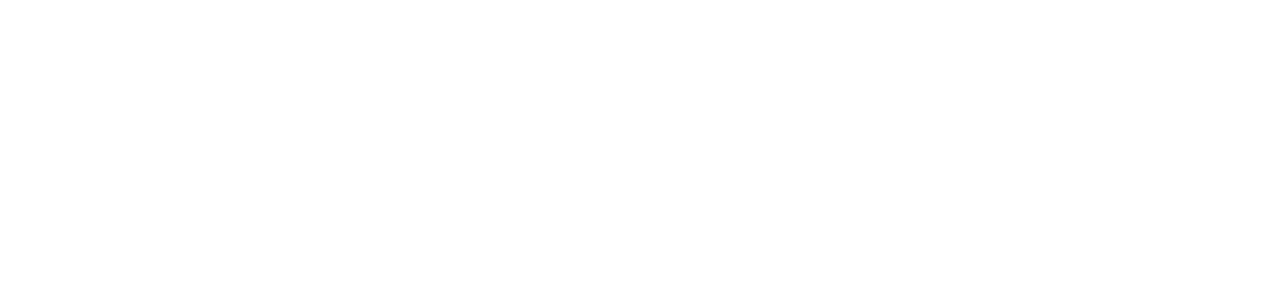
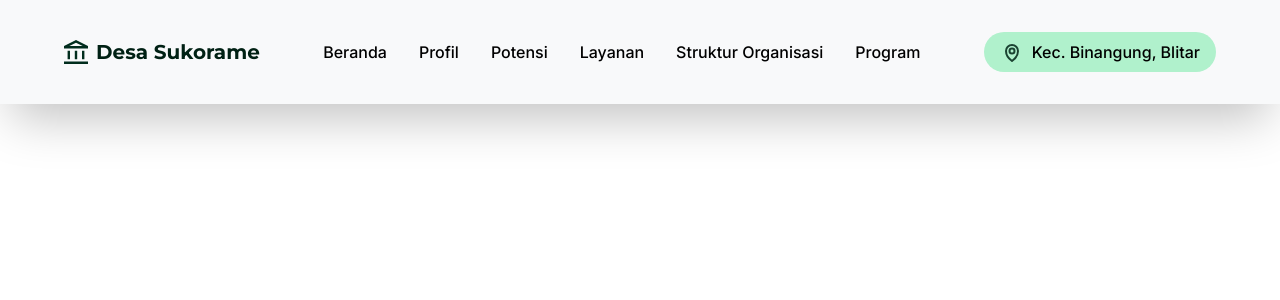
Before and after one commit to fahrypratama17/website-desa-sukorame, a React (Vite) app: page / in a window 1280 px wide. Shown: the top 300 px of the page. Built offline with nearby package versions, Linux system fonts and the light colour scheme.

Commit message:
feat: implement main layout and home container with navigation

```diff
--- a/index.html
+++ b/index.html
@@ -4,7 +4,7 @@
     <meta charset="UTF-8" />
     <link rel="icon" type="image/svg+xml" href="/favicon.svg" />
     <meta name="viewport" content="width=device-width, initial-scale=1.0" />
-    <title>website-desa-sukorame</title>
+    <title>Website Desa Sukorame</title>
   </head>
   <body>
     <div id="root"></div>
--- a/src/App.tsx
+++ b/src/App.tsx
@@ -1,5 +1,12 @@
+import MainLayout from "./layout/MainLayout.tsx";
+import HomeContainer from "./feature/home/container/HomeContainer.tsx";
+
 const App = () => {
-  return <div></div>;
+  return (
+    <MainLayout>
+      <HomeContainer />
+    </MainLayout>
+  );
 };
 
 export default App;
--- /dev/null
+++ b/src/feature/home/container/HomeContainer.tsx
@@ -0,0 +1,9 @@
+const HomeContainer = () => {
+  return (
+    <div>
+
+    </div>
+  );
+};
+
+export default HomeContainer;
--- a/src/index.css
+++ b/src/index.css
@@ -39,7 +39,27 @@
     --color-white-150: #F3F4F5;
 }
 
+@utility font-montserrat-600 {
+    font-family: "Montserrat", sans-serif;
+    font-weight: 600;
+}
+
 @utility font-montserrat-700 {
     font-family: "Montserrat", sans-serif;
     font-weight: 700;
 }
+
+@utility font-inter-400 {
+    font-family: "Inter", sans-serif;
+    font-weight: 400;
+}
+
+@utility font-inter-500 {
+    font-family: "Inter", sans-serif;
+    font-weight: 500;
+}
+
+@utility font-inter-600 {
+    font-family: "Inter", sans-serif;
+    font-weight: 600;
+}
--- /dev/null
+++ b/src/layout/MainLayout.tsx
@@ -0,0 +1,18 @@
+import Navbar from "../shared/components/Navbar.tsx";
+
+interface MainLayoutProps {
+  children: React.ReactNode;
+}
+
+const MainLayout = ({ children }: MainLayoutProps) => {
+  return (
+    <div className="bg-white-50 relative flex flex-col">
+      <Navbar />
+      <div className="flex-1">
+        <main>{children}</main>
+      </div>
+    </div>
+  );
+};
+
+export default MainLayout;
--- /dev/null
+++ b/src/shared/components/Navbar.tsx
@@ -0,0 +1,56 @@
+export const navLink = [
+  {
+    name: "Beranda",
+    link: "/beranda",
+  },
+  {
+    name: "Profil",
+    link: "/profil",
+  },
+  {
+    name: "Potensi",
+    link: "/potensi",
+  },
+  {
+    name: "Layanan",
+    link: "/Perangkat",
+  },
+  {
+    name: "Struktur Organisasi",
+    link: "/perangkat",
+  },
+  {
+    name: "Program",
+    link: "/program",
+  },
+];
+
+const Navbar = () => {
+  return (
+    <nav className="py-8 shadow-2xl">
+      <div className="mx-auto flex w-[90%] items-center justify-between">
+        <div className="flex items-center gap-2 text-green-50">
+          <img src="/public/desa.svg" alt="desa" className="h-6 w-6" />
+          <h3 className="font-montserrat-700 text-xl">Desa Sukorame</h3>
+        </div>
+        <div className="flex items-center justify-between gap-8">
+          {navLink.map(({ name, link }) => (
+            <a
+              className="font-inter-500 text-base transition-transform duration-200 hover:scale-105"
+              href={link}
+              key={name}
+            >
+              {name}
+            </a>
+          ))}
+        </div>
+        <button className="font-inter-500 bg-mint-850 flex cursor-pointer items-center gap-2 rounded-full px-4 py-2 text-base transition-transform duration-300 hover:scale-105">
+          <img src="/public/loc.svg" alt="desa" className="h-6 w-6" />
+          <p>Kec. Binangung, Blitar</p>
+        </button>
+      </div>
+    </nav>
+  );
+};
+
+export default Navbar;
```
Also changed, not shown: public/desa.svg (added), public/loc.svg (added).
